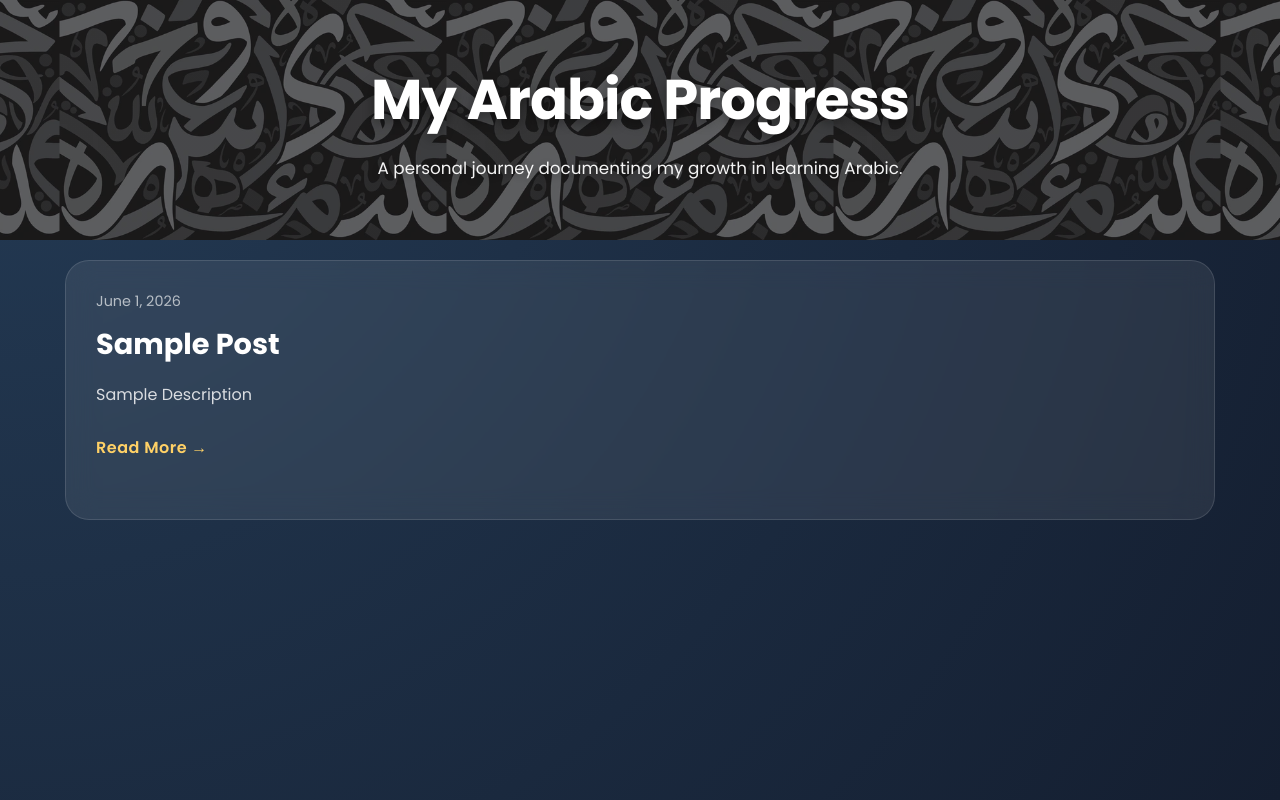
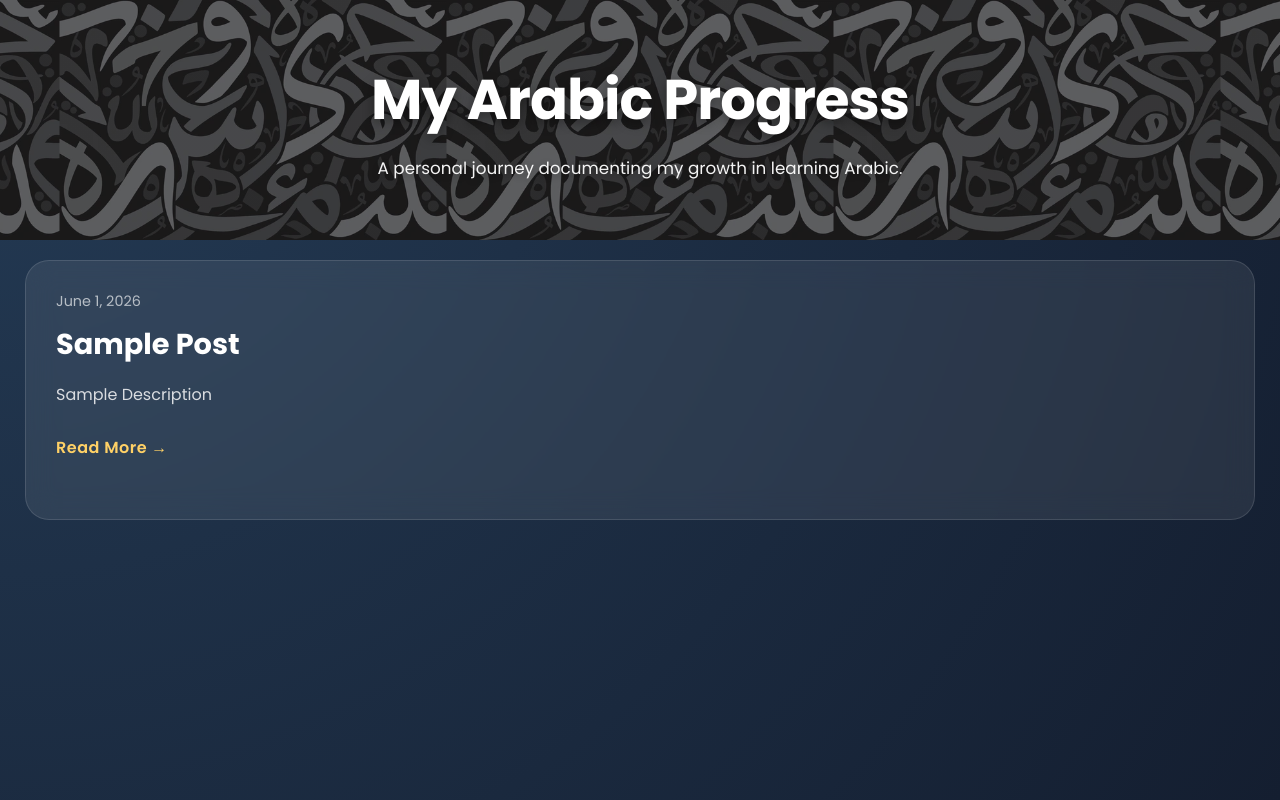
Before and after one commit to Tawseef-Reza/accountability, a React (Vite) app: page / in a window 1280 px wide. Built offline with nearby package versions, Linux system fonts and the light colour scheme.

Commit message:
edited available space for cards

```diff
--- a/src/data/posts.js
+++ b/src/data/posts.js
@@ -6,7 +6,7 @@ const posts = [
     content:
       'Sample Content',
     date: 'June 1, 2026',
-  },
+  }
 ]
 
 export default posts
--- a/src/index.css
+++ b/src/index.css
@@ -88,7 +88,7 @@ body {
 /* MAIN CONTENT */
 
 .content {
-  max-width: 1200px;
+
 
   margin: auto;
 
```
